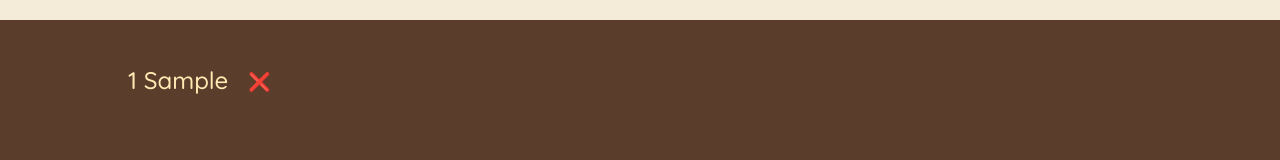
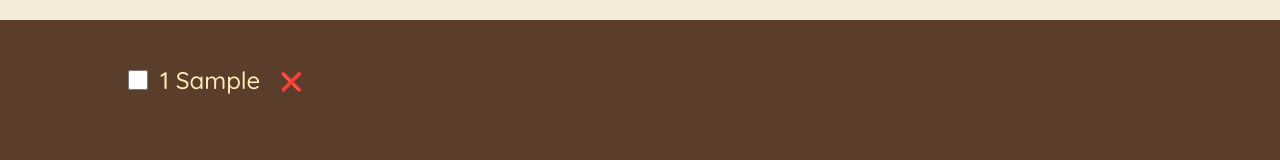
Before and after one commit to Bocahapel/travel-list, a React (Create React App) app: page / in a window 1280 px wide. Both pictures are taken after typing "Sample" into the empty fields and a click on the button "ADD". Shown: the part 273-433 px from the top of the page. Built offline with nearby package versions, Linux system fonts and the light colour scheme.

Commit message:
update app.js

```diff
--- a/src/App.js
+++ b/src/App.js
@@ -147,11 +147,23 @@
     setItems((items) => items.filter((item) => item.id !== id));
   }
 
+  function handleToggleItem(id) {
+    setItems((items) =>
+      items.map((item) =>
+        item.id === id ? { ...item, packed: !item.packed } : item
+      )
+    );
+  }
+
   return (
     <div className="app">
       <Logo />
       <Form onAddItems={handleAddItems} />
-      <PackingList items={items} onDeleteItems={handleDeleteItem} />
+      <PackingList
+        items={items}
+        onDeleteItems={handleDeleteItem}
+        onToggleItems={handleToggleItem}
+      />
       <Stats />
     </div>
   );
@@ -242,13 +254,18 @@
 
 the onDeleteItems is from APP then we need to passing this to ITEM function inside PACKINGLIST
  */
-function PackingList({ items, onDeleteItems }) {
+function PackingList({ items, onDeleteItems, onToggleItems }) {
   return (
     <div className="list">
       <ul>
         {/*breakdown the array object into item, the {item} is prop that passed into Item component*/}
         {items.map((item) => (
-          <Item item={item} onDeleteItems={onDeleteItems} key={item.id} />
+          <Item
+            item={item}
+            onDeleteItems={onDeleteItems}
+            onToggleItems={onToggleItems}
+            key={item.id}
+          />
         ))}
       </ul>
     </div>
@@ -258,9 +275,15 @@
 /* 1. create Item component with passed props
    2. the {item} must have the same name with item from <Item item={item}/>
  */
-function Item({ item, onDeleteItems }) {
+function Item({ item, onDeleteItems, onToggleItems }) {
   return (
     <li>
+      {/*creating checkbox input*/}
+      <input
+        type="checkbox"
+        value={item.packed}
+        onChange={() => onToggleItems(item.id)}
+      />
       {/*create an if logic to line through the listed item if already packed*/}
       <span style={item.packed ? { textDecoration: "line-through" } : {}}>
         {/*props.what based on the object*/}
```
